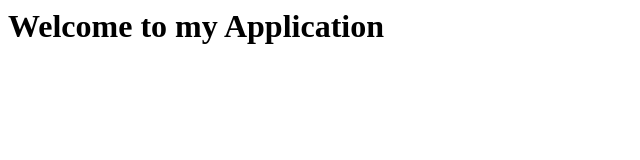
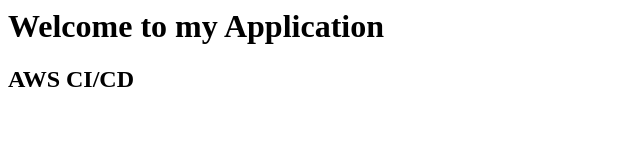
Before and after one commit to PasinduSandakelum/AWS-Testing, a plain HTML site: page index.html in a window 1280 px wide. Shown: the whole page, without its empty margins (0-640 px from the left). Drawn offline with Linux system fonts and the light colour scheme.

Commit message:
Update index.html

```diff
--- a/index.html
+++ b/index.html
@@ -4,5 +4,6 @@
 </head>
 <body>
 <h1>Welcome to my Application</h1>
+  <h2>AWS CI/CD</h2>
 </body>
 </html>
```
